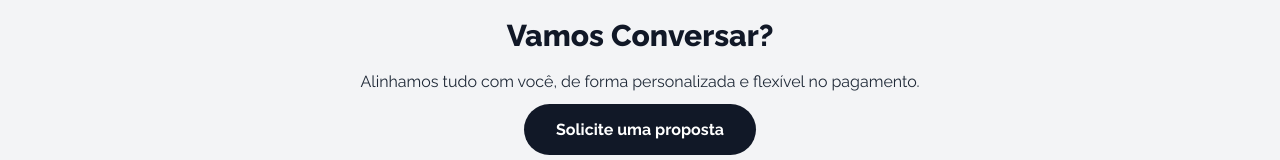
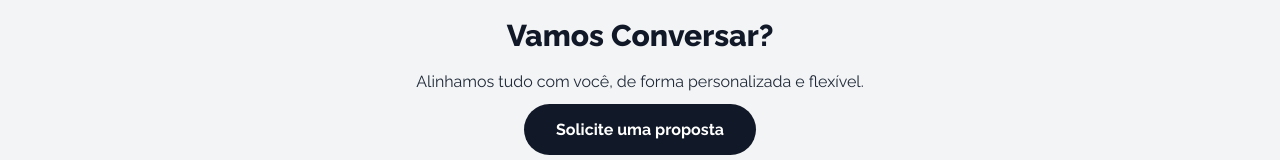
Before and after one commit to Rdeboraa/DVeprodutora, a plain HTML site: page index.html in a window 1280 px wide. Shown: the part 3559-3719 px from the top of the page. Drawn offline with nearby package versions, Linux system fonts and the light colour scheme.

Commit message:
index.html

```diff
--- a/index.html
+++ b/index.html
@@ -338,7 +338,7 @@
   <section id="contato" class="py-20 text-center">
     <div class="max-w-3xl mx-auto px-8" data-aos="fade-up">
       <h2 class="text-3xl font-extrabold mb-4 text-gray-900">Vamos Conversar?</h2>
-      <p class="mb-6 text-gray-800">Alinhamos tudo com você, de forma personalizada e flexível no pagamento.</p>
+      <p class="mb-6 text-gray-800">Alinhamos tudo com você, de forma personalizada e flexível.</p>
       <a href="https://wa.me/5562994222789" class="bg-gray-900 hover:bg-gray-700 text-white font-bold px-8 py-4 rounded-full transition">Solicite uma proposta</a>
     </div>
   </section>
```
